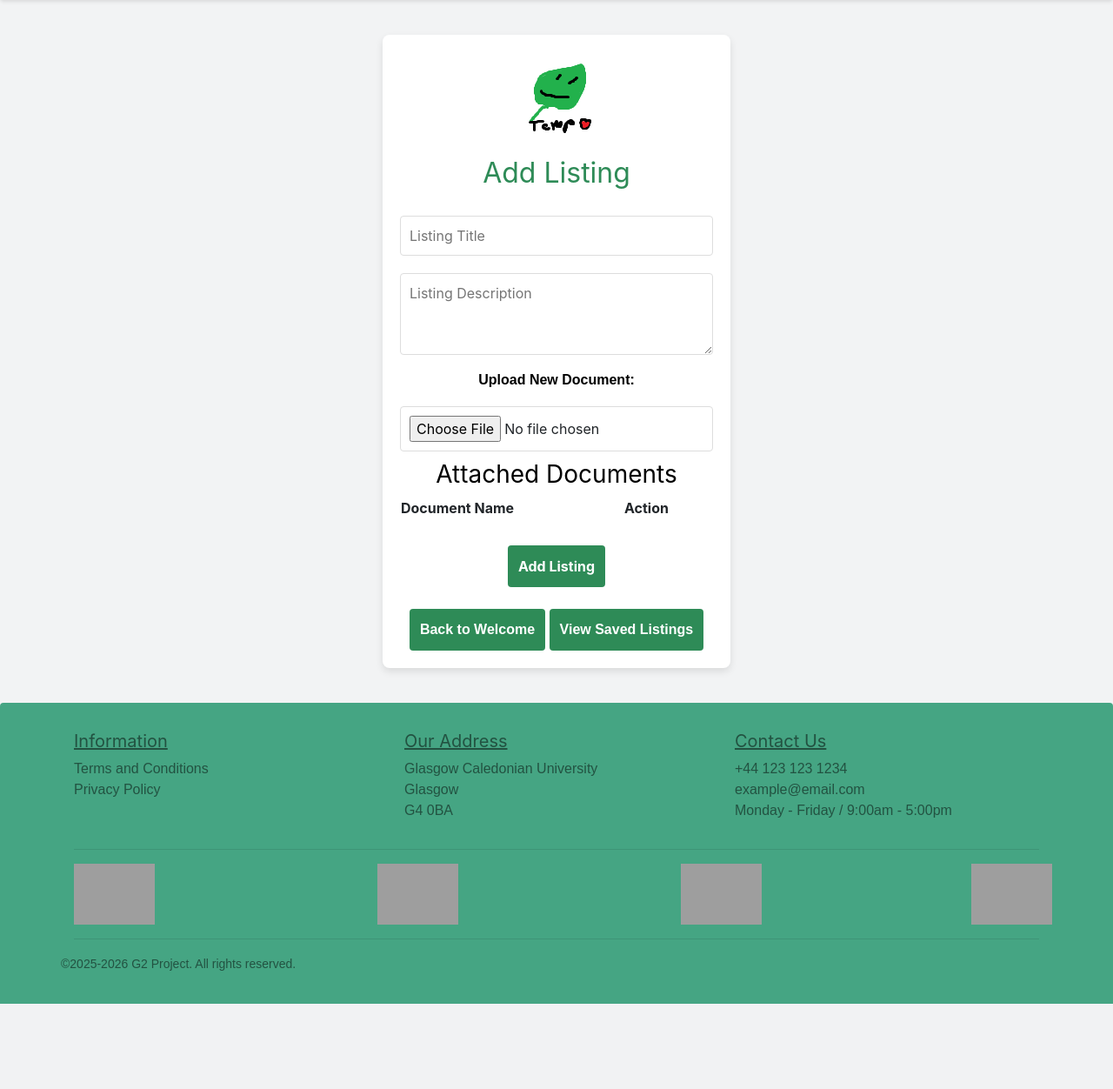
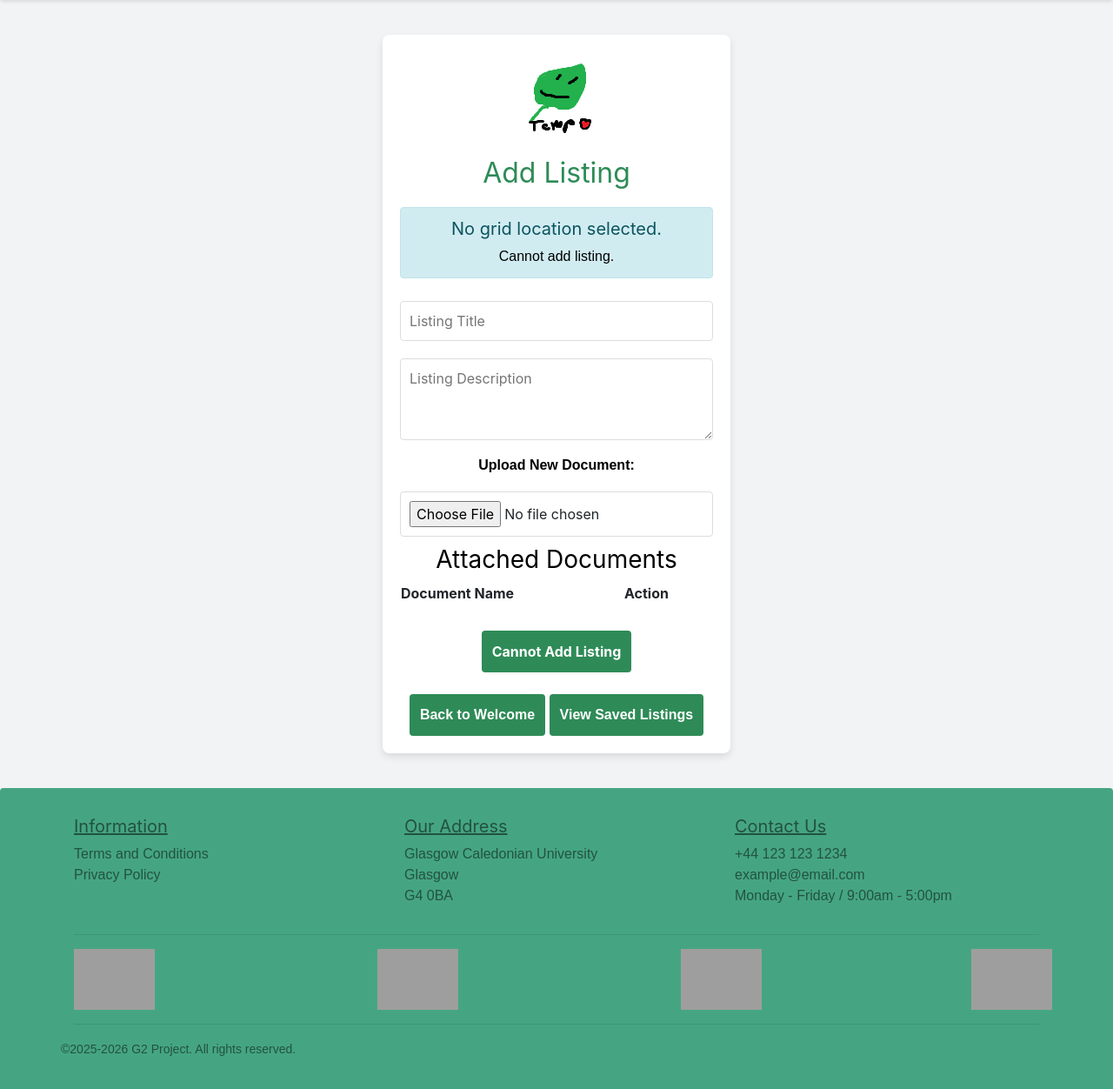
Before and after one commit to G2-Project-Team/G2_Project_Implementation, a PHP site: page /add-listing.php in a window 1280 px wide. Shown: the part 78-1330 px from the top of the page at 87% size. Before the commit the page ends 1232 px from the top, so only its background shows below. Run offline with PHP 8.4, Linux system fonts and the light colour scheme; lists and menus that the app fills with data are empty; grey boxes are pictures that could not be loaded.

Commit message:
Added check for no selected grid ID

```diff
--- a/add-listing.php
+++ b/add-listing.php
@@ -48,6 +48,12 @@ $lon = isset($_GET['lon']) ? htmlspecialchars($_GET['lon']) : null;
             <h5 class="alert-heading">Adding Listing at Grid Location <?php echo $grid_id; ?> (<?php echo $lat; ?>, <?php echo $lon; ?>)</h5>
             <p class="mb-0">You are adding a listing at the selected location from the heatmap.</p>
         </div>
+        <?php else: ?>
+            <!-- Grid Location Information -->
+        <div class="alert alert-info" role="alert">
+            <h5 class="alert-heading">No grid location selected.</h5>
+            <p class="mb-0">Cannot add listing.</p>
+        </div>
         <?php endif; ?>
 
         <!-- Listing Information Section -->
@@ -81,9 +87,16 @@ $lon = isset($_GET['lon']) ? htmlspecialchars($_GET['lon']) : null;
             </table>
 
             <!-- Action Buttons -->
+
+            <?php if(!$grid_id || !$lat || !$lon): ?>
+            <div style="margin-top: 20px;">
+                <button type="submit" class="button" disabled>Cannot Add Listing</button>
+            </div>
+            <?php else: ?>
             <div style="margin-top: 20px;">
                 <button type="submit" class="button">Add Listing</button>
             </div>
+            <?php endif; ?>
 
              <?php
             if (isset($_SESSION['status_message'])) {
--- a/addListingController.php
+++ b/addListingController.php
@@ -25,6 +25,8 @@ if (!isset($_POST['listingDescription']) || empty($desc)) {
 
 $stmt = $link->prepare('SELECT listing_id FROM landlistings WHERE title = ?');
 $stmt->bind_param('s', $title);
+
+if($stmt){
 $stmt->execute();
 $stmt->store_result();
 
@@ -63,4 +65,8 @@ else{
         header('Location: listings.php');
         exit();
 }
+} else {
+        $_SESSION['status_message'] = 'Database error';
+        header('Location: add-listing.php');
+    }
 ?>
```
